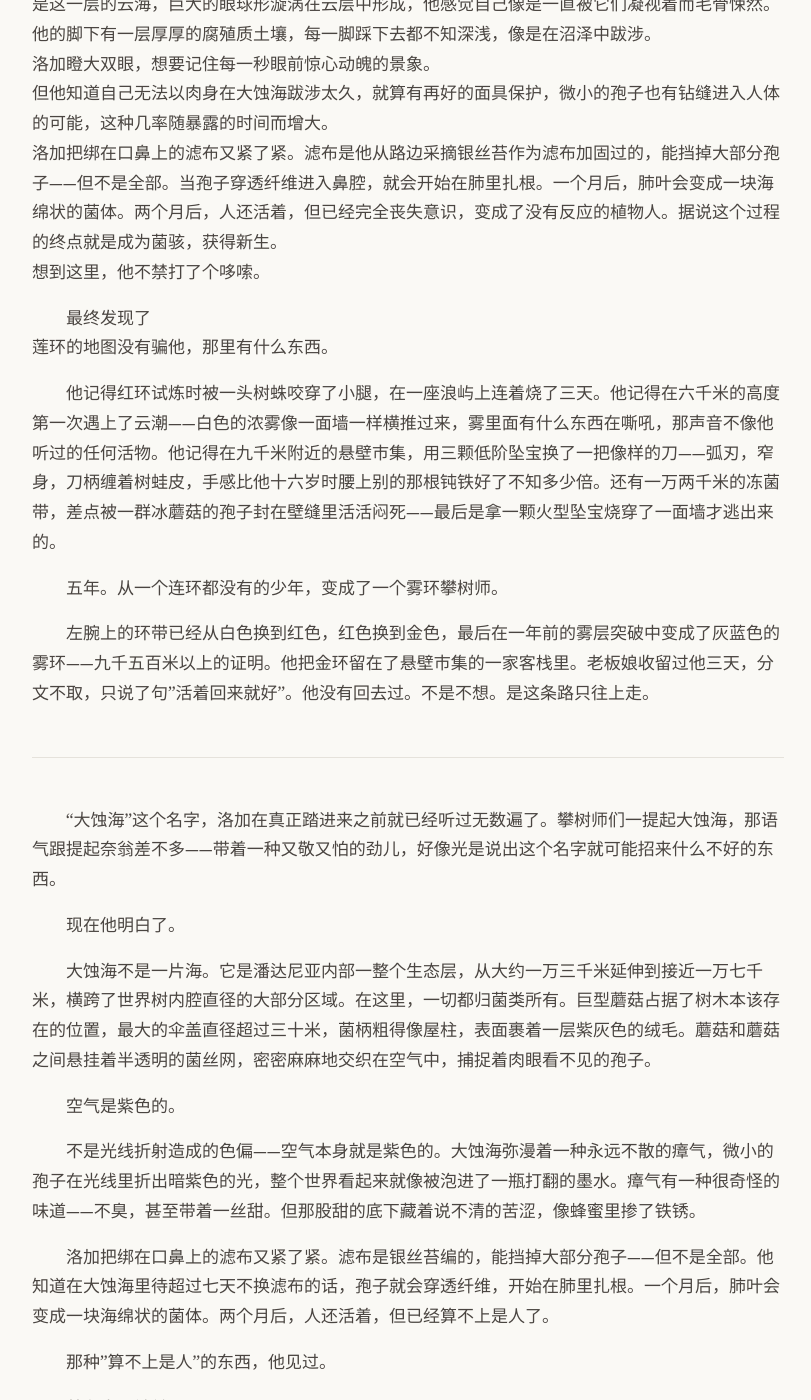
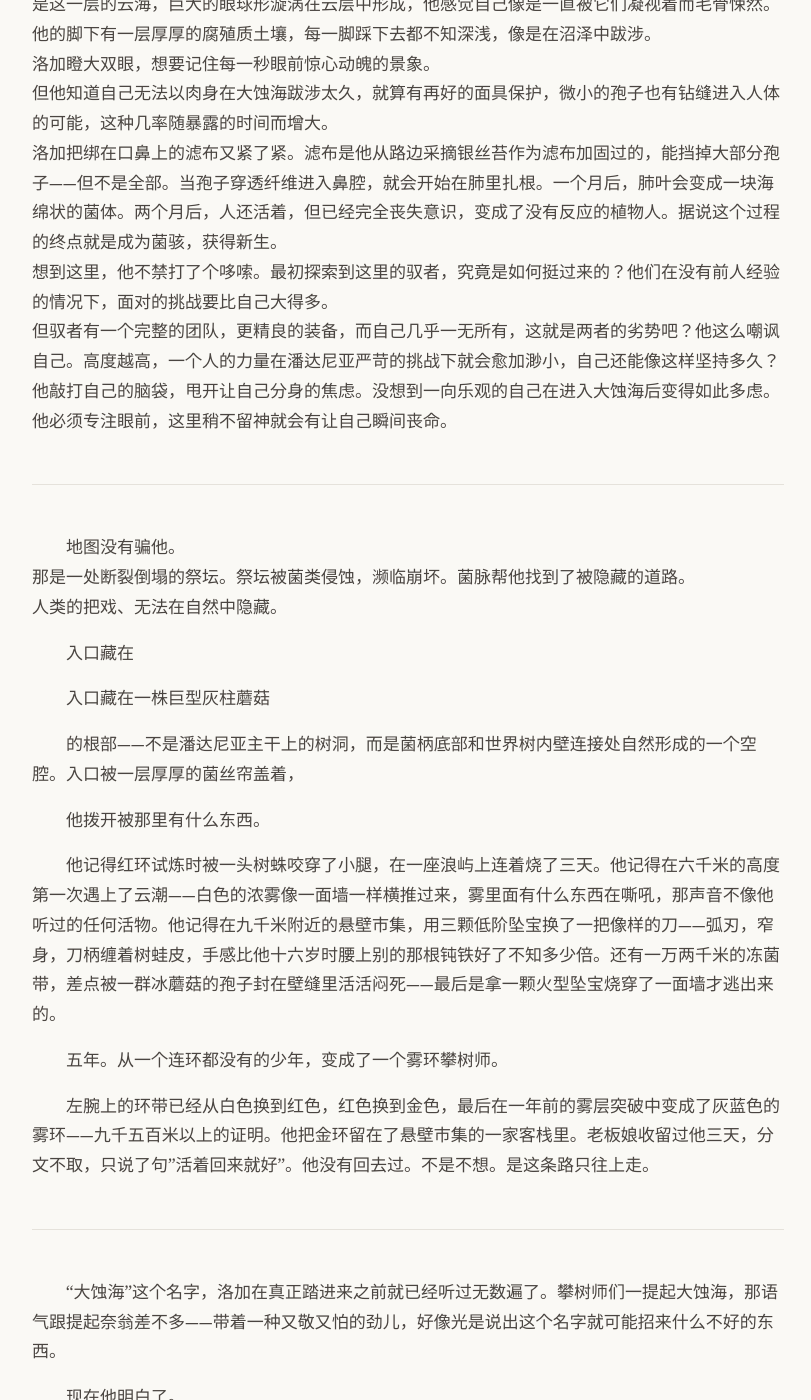
Before and after one commit to yihenc/yihenc.github.io, a Jekyll site: the page built from _posts/2026-02-16-大蚀海.md, in a window 1280 px wide and 1400 px high, scrolled down 4263 px. Shown: the whole window, without its empty margins (232-1043 px from the left). Built offline with Jekyll 4.4.1, drawn with Linux system fonts in a browser that asks for light colours; nearby versions of some CDN libraries.

Commit message:
Update: 大蚀海

```diff
--- a/_posts/2026-02-16-大蚀海.md
+++ b/_posts/2026-02-16-大蚀海.md
@@ -95,10 +95,25 @@ date: 2026-02-16 00:00 +0000
 洛加瞪大双眼，想要记住每一秒眼前惊心动魄的景象。
 但他知道自己无法以肉身在大蚀海跋涉太久，就算有再好的面具保护，微小的孢子也有钻缝进入人体的可能，这种几率随暴露的时间而增大。
 洛加把绑在口鼻上的滤布又紧了紧。滤布是他从路边采摘银丝苔作为滤布加固过的，能挡掉大部分孢子——但不是全部。当孢子穿透纤维进入鼻腔，就会开始在肺里扎根。一个月后，肺叶会变成一块海绵状的菌体。两个月后，人还活着，但已经完全丧失意识，变成了没有反应的植物人。据说这个过程的终点就是成为菌骇，获得新生。
-想到这里，他不禁打了个哆嗦。
+想到这里，他不禁打了个哆嗦。最初探索到这里的驭者，究竟是如何挺过来的？他们在没有前人经验的情况下，面对的挑战要比自己大得多。
+但驭者有一个完整的团队，更精良的装备，而自己几乎一无所有，这就是两者的劣势吧？他这么嘲讽自己。高度越高，一个人的力量在潘达尼亚严苛的挑战下就会愈加渺小，自己还能像这样坚持多久？
+他敲打自己的脑袋，甩开让自己分身的焦虑。没想到一向乐观的自己在进入大蚀海后变得如此多虑。
+他必须专注眼前，这里稍不留神就会有让自己瞬间丧命。
 
-最终发现了
-莲环的地图没有骗他，那里有什么东西。
+-----
+
+地图没有骗他。
+那是一处断裂倒塌的祭坛。祭坛被菌类侵蚀，濒临崩坏。菌脉帮他找到了被隐藏的道路。
+人类的把戏、无法在自然中隐藏。
+
+入口藏在
+
+入口藏在一株巨型灰柱蘑菇
+
+的根部——不是潘达尼亚主干上的树洞，而是菌柄底部和世界树内壁连接处自然形成的一个空腔。入口被一层厚厚的菌丝帘盖着，
+
+
+他拨开被那里有什么东西。
 
 
 
```
